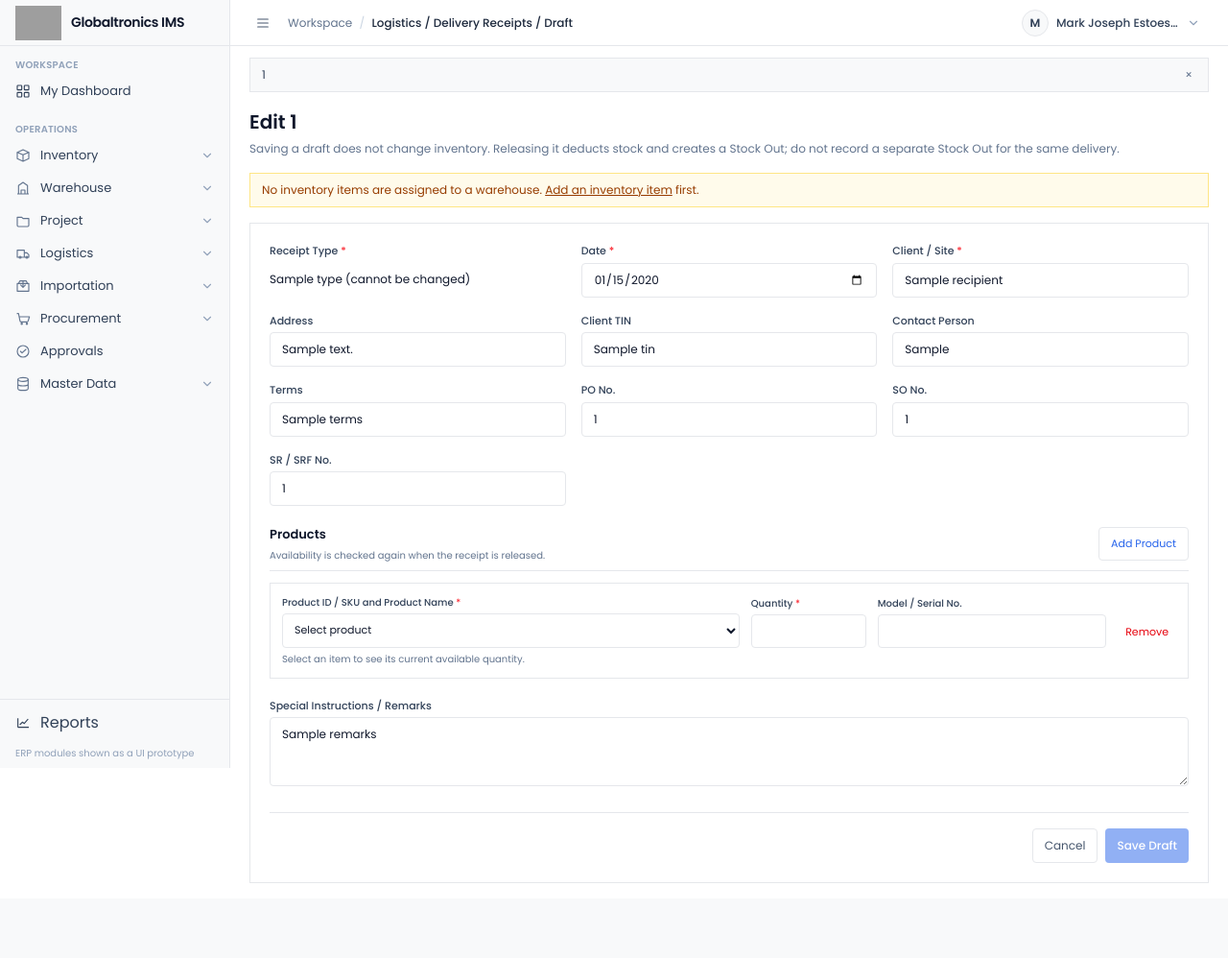
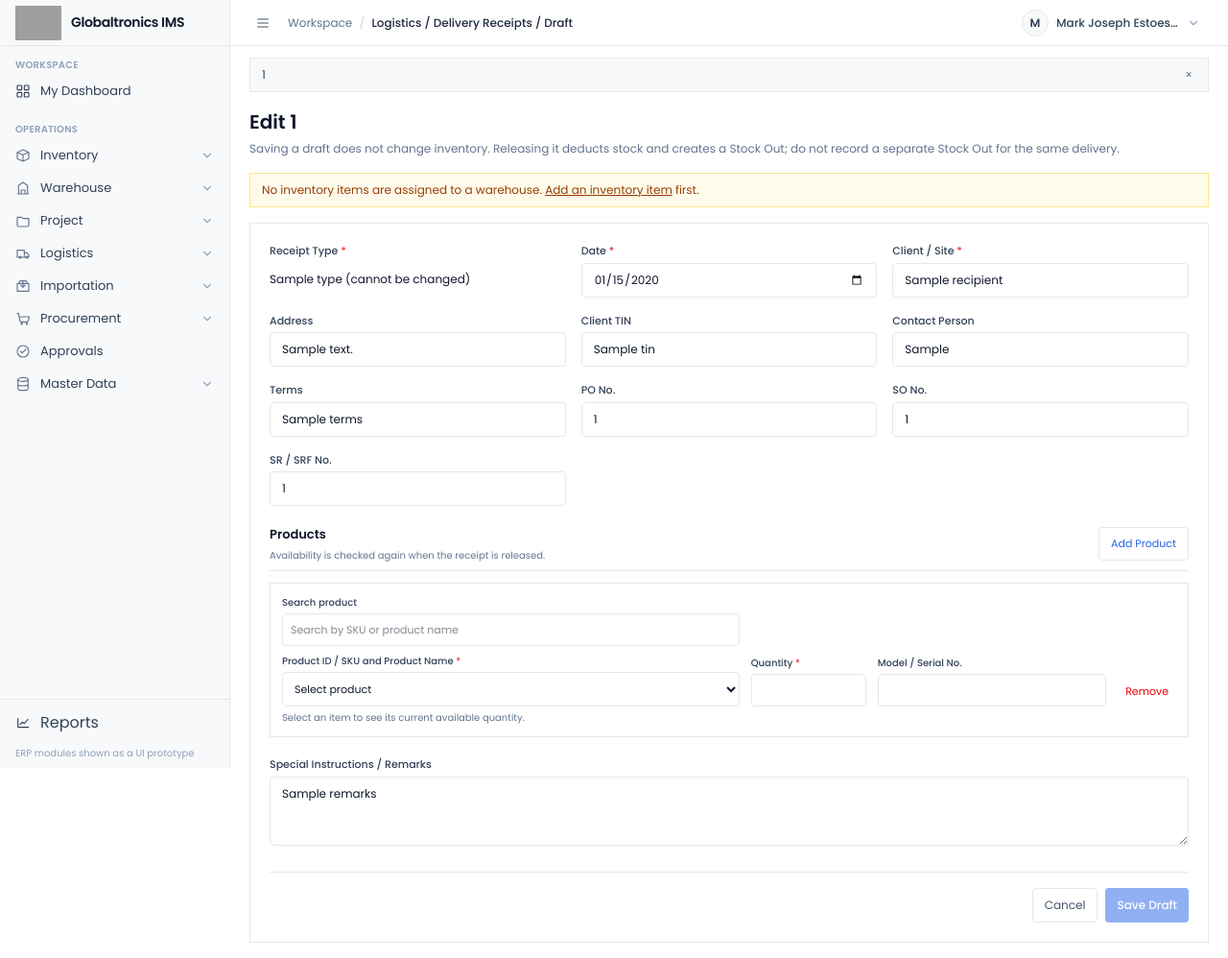
Before and after one commit to GlobaltronicsWebDev/GBTX_WAREHOUSECONTROL, a Laravel app: template resources/views/admin/delivery-receipts/form.blade.php in a window 1280 px wide. Shown: the whole page at 96% size. Before the commit the page ends 920 px from the top, so only its background shows below. Run offline with Laravel 12, Linux system fonts and the light colour scheme; a user stored in the database is signed in; data comes from the database, SQL or seed files in the repository; the template is opened without the code that fills it: most values are stand-ins (such as "Sample title", 1, 10 or a date in 2020); data that the repository does not hold is empty; grey boxes are pictures that could not be loaded.

Commit message:
Add product search to delivery receipt forms
Co-authored-by: Copilot <223556219+Copilot@users.noreply.github.com>

```diff
--- a/resources/views/admin/delivery-receipts/_line.blade.php
+++ b/resources/views/admin/delivery-receipts/_line.blade.php
@@ -1,6 +1,11 @@
 <div data-receipt-line data-line-index="{{ $index }}" class="grid gap-3 border border-[#E5E7EB] p-3 sm:grid-cols-[minmax(0,2fr)_120px_minmax(0,1fr)_auto] sm:items-end">
     <div class="sm:contents">
         <div>
+            <div data-receipt-search-container hidden class="mb-2">
+                <label for="receipt-search-{{ $index }}" class="mb-1 block text-[10px] font-medium text-slate-700">Search product</label>
+                <input id="receipt-search-{{ $index }}" type="search" data-receipt-search autocomplete="off" placeholder="Search by SKU or product name" class="w-full rounded-sm border border-[#E5E7EB] px-2 py-2 text-[11px] outline-none focus:border-[#2563EB]">
+                <p data-receipt-search-status aria-live="polite" class="mt-1 text-[10px] text-slate-500"></p>
+            </div>
             <label for="receipt-item-{{ $index }}" class="mb-1 block text-[10px] font-medium text-slate-700">Product ID / SKU and Product Name <span class="text-red-500">*</span></label>
             <select id="receipt-item-{{ $index }}" name="lines[{{ $index }}][inventory_item_id]" data-receipt-item required class="w-full rounded-sm border border-[#E5E7EB] bg-white px-2 py-2 text-[11px] outline-none focus:border-[#2563EB]">
                 <option value="">Select product</option>
--- a/resources/views/admin/delivery-receipts/form.blade.php
+++ b/resources/views/admin/delivery-receipts/form.blade.php
@@ -89,10 +89,36 @@
                 ? 'Select an item to see its current available quantity.'
                 : `Available quantity: ${option.dataset.available} ${option.dataset.unit}`;
         };
-        receiptLines.querySelectorAll('[data-receipt-line]').forEach(updateReceiptAvailability);
+        const initializeReceiptLine = (line) => {
+            const select = line.querySelector('[data-receipt-item]');
+            const search = line.querySelector('[data-receipt-search]');
+            const searchStatus = line.querySelector('[data-receipt-search-status]');
+            const options = Array.from(select.options);
+
+            line.querySelector('[data-receipt-search-container]').hidden = false;
+            search.addEventListener('input', () => {
+                const query = search.value.trim().toLocaleLowerCase();
+                const selectedValue = select.value;
+                let matchCount = 0;
+                const visibleOptions = options.filter((option) => {
+                    if (option.value === '') {
+                        return true;
+                    }
+                    const matches = option.textContent.toLocaleLowerCase().includes(query);
+                    matchCount += Number(matches);
+                    return matches || option.value === selectedValue;
+                });
+
+                select.replaceChildren(...visibleOptions);
+                select.value = selectedValue;
+                searchStatus.textContent = query && matchCount === 0 ? 'No matching products found.' : '';
+            });
+            updateReceiptAvailability(line);
+        };
+        receiptLines.querySelectorAll('[data-receipt-line]').forEach(initializeReceiptLine);
         document.getElementById('add-receipt-line').addEventListener('click', () => {
             receiptLines.insertAdjacentHTML('beforeend', receiptTemplate.innerHTML.replaceAll('__INDEX__', String(nextReceiptIndex++)));
-            updateReceiptAvailability(receiptLines.lastElementChild);
+            initializeReceiptLine(receiptLines.lastElementChild);
         });
         receiptLines.addEventListener('change', (event) => {
             if (event.target.matches('[data-receipt-item]')) {
```
Also changed, not shown: tests/Feature/Admin/DeliveryReceiptTest.php (+5 -3 lines).
